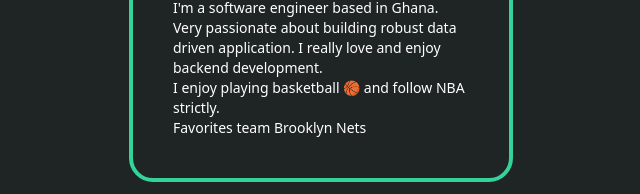
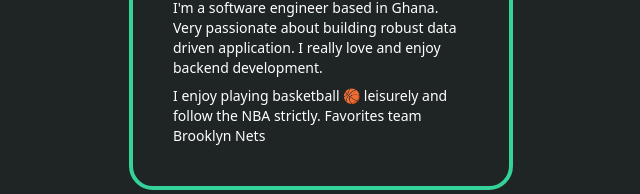
Before and after one commit to kofi-teddy/kofi-teddy, a Vue app: page / in a window 1280 px wide. Shown: the part 758-952 px from the top of the page, without its empty margins (319-959 px from the left). Built offline with nearby package versions, Linux system fonts and the light colour scheme.

Commit message:
hobbies updates

```diff
--- a/src/App.vue
+++ b/src/App.vue
@@ -49,8 +49,8 @@
                 I'm a software engineer based in Ghana. Very passionate about building robust data driven application.
                 I really love and enjoy backend development.
               </p>
-              <p class="p-0 m-0 text-sm">
-                I enjoy playing basketball 🏀 and follow NBA strictly. <br>
+              <p class="p-0 m-0 mt-2 text-sm">
+                I enjoy playing basketball 🏀 leisurely and follow the NBA strictly.
                 Favorites team Brooklyn Nets
               </p>
             </div>
```
